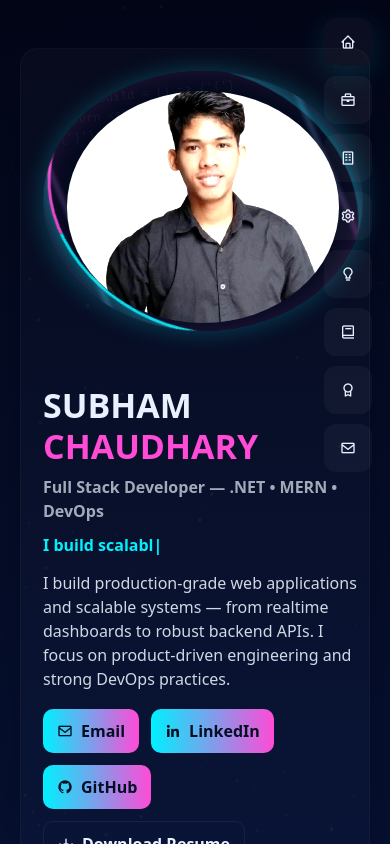
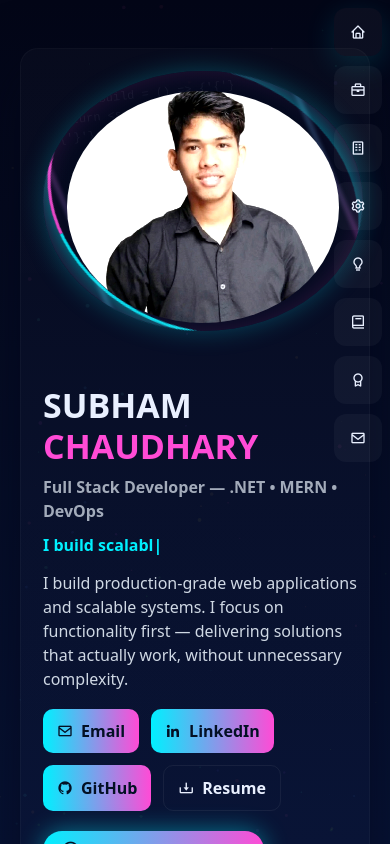
Before and after one commit to subhamchaudhary01/portfolio, a plain HTML site: page index.html in a window 390 px wide. Drawn offline with nearby package versions, Linux system fonts and the light colour scheme.

Commit message:
Making responsive in Mobile View

```diff
--- a/assets/css/style.css
+++ b/assets/css/style.css
@@ -21,9 +21,38 @@ html,body{height:100%;margin:0;background: linear-gradient(180deg,var(--bg-1),va
 .nav-btn{ width:48px; height:48px; border-radius:12px; border:0; background:rgba(255,255,255,0.04); color:#e9f0ff; display:grid; place-items:center; cursor:pointer; transition:transform .18s; }
 .nav-btn:hover{ transform:translateY(-4px); box-shadow:0 10px 30px rgba(0,0,0,0.45); }
 
+/* Section nav smooth scrolling fix */
+@media(max-width:980px){
+  .section-nav {
+    right: 8px;
+    top: 8px;
+  }
+}
+
 /* Hero split */
 .hero.split{ display:grid; grid-template-columns: 1fr 420px; gap:36px; align-items:center; padding:28px; border-radius:18px; background:linear-gradient(180deg, rgba(255,255,255,0.02), rgba(255,255,255,0.01)); border:1px solid rgba(255,255,255,0.03); box-shadow:0 18px 60px rgba(2,6,23,0.6); min-height:360px; }
-@media(max-width:980px){ .hero.split{ grid-template-columns:1fr; padding:22px } .hero-right{ order:-1; margin-bottom:18px } }
+
+/* Hero section grows naturally on mobile */
+@media(max-width:980px){
+  .hero.split {
+    grid-template-columns: 1fr;
+    min-height: auto;
+    height: auto;
+    padding: 22px;
+  }
+
+  .hero-right {
+    order: -1;           /* Hero image appears above text */
+    margin-bottom: 18px;
+    position: relative !important;
+    z-index: 1;
+  }
+
+  .photo-frame {
+    max-width: 100%;
+    height: auto;
+  }
+}
 
 /* hero left */
 .name-line{ font-size:34px; font-weight:800; margin:0; }
--- a/assets/js/app.js
+++ b/assets/js/app.js
@@ -46,6 +46,11 @@ new Typed('#typed', {
   loop: true
 });
 
+window.addEventListener('load', () => {
+  ScrollTrigger.refresh();
+});
+
+
 // ---------- Terminal simulation ----------
 const terminal = document.getElementById('terminal');
 const tlines = [
@@ -80,10 +85,22 @@ gsap.utils.toArray('.panel-section').forEach((sec, idx) => {
   });
 });
 
-// project cards entrance
-gsap.utils.toArray('.project-card').forEach((card,i)=>{
-  gsap.from(card, { y: 20, opacity: 0, duration: 0.9, delay: i*0.08, scrollTrigger: { trigger: card, start: 'top 90%' }});
-});
+// // project cards entrance
+// gsap.utils.toArray('.project-card').forEach((card,i)=>{
+//   gsap.from(card, { y: 20, opacity: 0, duration: 0.9, delay: i*0.08, scrollTrigger: { trigger: card, start: 'top 90%' }});
+// });
+
+// Animate project cards
+  gsap.utils.toArray('.project-card').forEach((card,i)=>{
+    gsap.from(card, {
+      y: 20,
+      opacity: 0,
+      duration: 0.9,
+      delay: i*0.08,
+      scrollTrigger: { trigger: card, start: 'top 90%' }
+    });
+  });
+
 
 // small 3D tilt on project hover
 // --- project card hover + click ---
@@ -116,11 +133,19 @@ document.querySelectorAll('.project-overlay a').forEach(btn => {
 });
 
 
-// ---------- Section nav smooth scroll + active highlight ----------
+// // ---------- Section nav smooth scroll + active highlight ----------
+// document.querySelectorAll('.nav-btn').forEach(btn=>{
+//   btn.addEventListener('click', ()=> {
+//     const target = document.querySelector(btn.dataset.target);
+//     if(target) target.scrollIntoView({behavior:'smooth', block:'center'});
+//   });
+// });
+
+// ---------- Section nav smooth scroll ----------
 document.querySelectorAll('.nav-btn').forEach(btn=>{
   btn.addEventListener('click', ()=> {
     const target = document.querySelector(btn.dataset.target);
-    if(target) target.scrollIntoView({behavior:'smooth', block:'center'});
+    if(target) target.scrollIntoView({ behavior:'smooth', block:'start' }); // changed 'center' -> 'start'
   });
 });
 
@@ -178,6 +203,8 @@ gsap.utils.toArray('.process-step, .story-card').forEach((el, i) => {
 });
 
 
+
+
 // trigger once when hero enters view
 ScrollTrigger.create({
   trigger: ".hero",
--- a/index.html
+++ b/index.html
@@ -38,39 +38,30 @@
   <main class="wrap">
     <!-- HERO: split-screen -->
     <section id="top" class="hero split">
-      <!-- left column -->
       <div class="hero-left">
         <h1 class="name-line">SUBHAM <span class="accent">CHAUDHARY</span></h1>
         <div class="role">Full Stack Developer — .NET • MERN • DevOps</div>
-        <div class="typed-wrap">
-          <span id="typed"></span>
-        </div>
-        <p class="summary">I build production-grade web applications and scalable systems — from realtime dashboards to robust backend APIs. I focus on product-driven engineering and strong DevOps practices.</p>
+        <div class="typed-wrap"><span id="typed"></span></div>
+        <p class="summary">I build production-grade web applications and scalable systems. I focus on functionality first — delivering solutions that actually work, without unnecessary complexity.</p>
 
         <div class="hero-buttons">
           <a class="btn neon" href="mailto:11subhamchaudhary@gmail.com"><i class='bx bx-envelope'></i> Email</a>
           <a class="btn neon" href="https://www.linkedin.com/in/subham-chaudhary-bba005325" target="_blank"><i class='bx bxl-linkedin'></i> LinkedIn</a>
           <a class="btn neon" href="https://github.com/subhamchaudhary01" target="_blank"><i class='bx bxl-github'></i> GitHub</a>
-          <a class="btn ghost" href="assets/resume/Subham_Chaudhary_Resume.pdf" download><i class='bx bx-download'></i> Download Resume</a>
+          <a class="btn ghost" href="assets/resume/Subham_Chaudhary_Resume.pdf" download><i class='bx bx-download'></i> Resume</a>
         </div>
 
         <div class="quick-stats">
-  <button class="stat-btn">
-    <i class='bx bx-time-five'></i>
-    <span id="years">0</span>+ Years Experience
-  </button>
-  <button class="stat-btn">
-    <i class='bx bx-code-block'></i>
-    <span id="projects">0</span>+ Projects Delivered
-  </button>
-</div>
-
-
+          <button class="stat-btn">
+            <i class='bx bx-time-five'></i> <span id="years">0</span>+ Years Experience
+          </button>
+          <button class="stat-btn">
+            <i class='bx bx-code-block'></i> <span id="projects">0</span>+ Projects Delivered
+          </button>
+        </div>
       </div>
 
-      <!-- right column -->
       <div class="hero-right">
-        <!-- put your photo at assets/images/photo.jpg -->
         <div class="photo-frame">
           <img src="assets/images/photo.png" alt="Subham Chaudhary — photo" id="hero-photo">
           <div class="code-lines" aria-hidden="true">
```
